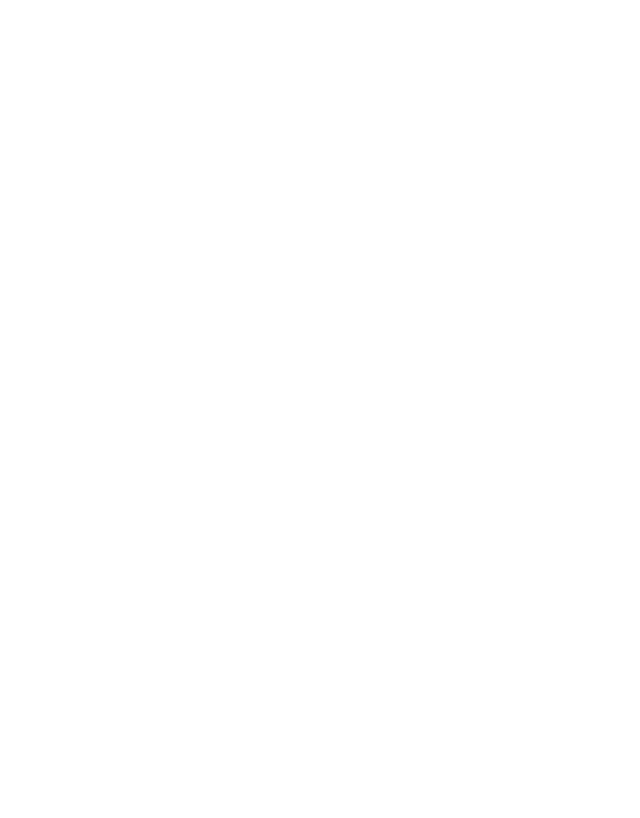
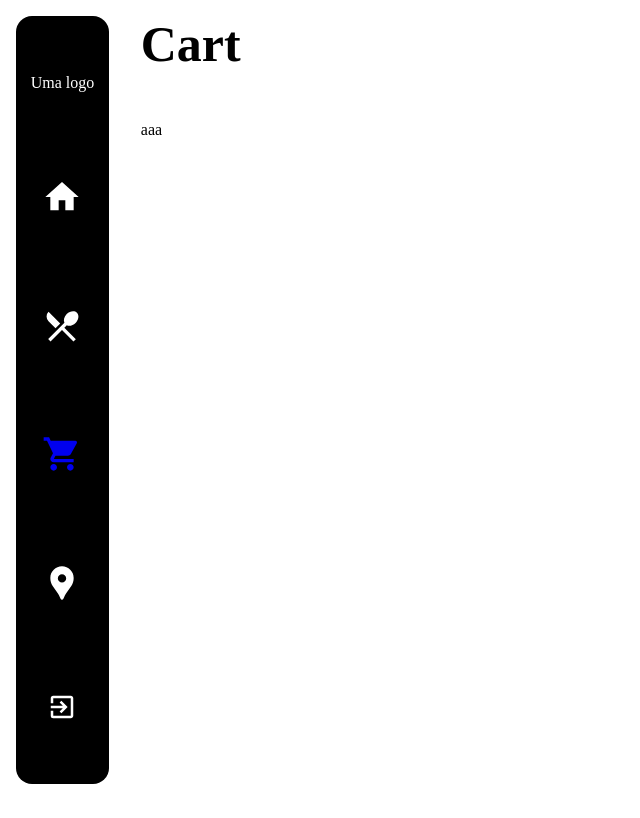
Before and after one commit to NatanaelPJ/ProjectPilot, a React (Create React App) app: page /cart in a window 1280 px wide. Before the commit this address had no page. Shown: the whole page, without its empty margins (0-640 px from the left). Built offline with nearby package versions, Linux system fonts and the light colour scheme.

Commit message:
Criando rota e pagina cart e adicionando um pouco de estilização

```diff
--- a/src/components/Aside/index.tsx
+++ b/src/components/Aside/index.tsx
@@ -20,7 +20,7 @@ export function Aside() {
             </a>
           </li>
           <li>
-            <a>
+            <a href='/cart'>
               <icon.MdLocalGroceryStore size={40}/>
             </a>
           </li>
--- a/src/pages/Cart/index.tsx
+++ b/src/pages/Cart/index.tsx
@@ -1,7 +1,16 @@
-export function Cart(){
+import { Aside } from "../../components/Aside";
+import { Container, Content } from "./styles";
+
+export default function Cart(){
   return(
     <>
-      <h1>Cart page</h1>
+      <Container>
+        <Aside/>
+        <Content>
+          <h1>Cart</h1>
+          <div>aaa</div>
+        </Content>
+      </Container>
     </>
   )
 }
--- /dev/null
+++ b/src/pages/Cart/styles.ts
@@ -0,0 +1,29 @@
+import styled from "styled-components";
+
+export const Container = styled.main`
+  padding:1em;
+  height: 100vh;
+  display: flex;
+  align-items: center;
+  gap: 2em;
+`
+
+export const Content = styled.section`
+  width: 100%;
+  height: 100%;
+  display: flex;
+  flex-direction: column;
+  justify-content: center;
+
+
+  h1{
+    text-align: left;
+    font-size: 3.12em;
+  }
+
+  div{
+    margin-top: 3em;
+    flex: 1;
+  }
+
+`
--- a/src/routes.tsx
+++ b/src/routes.tsx
@@ -3,7 +3,7 @@ import { Routes as Switch, Route } from "react-router-dom";
 
 import Home from "./pages//Home"
 import Menu from "./pages/Menu";
-
+import Cart  from "./pages/Cart";
 
 export default function Routes(){
   return(
@@ -11,6 +11,7 @@ export default function Routes(){
       <Switch>
           <Route path="/" element={ <Home/> }></Route>
           <Route path="/menu" element={ <Menu/> }></Route>
+          <Route path="/cart" element={ <Cart/> }></Route>
       </Switch>
     </>
   )
```
Also changed, not shown: src/pages/Home/styles.ts (line endings or trailing spaces).
